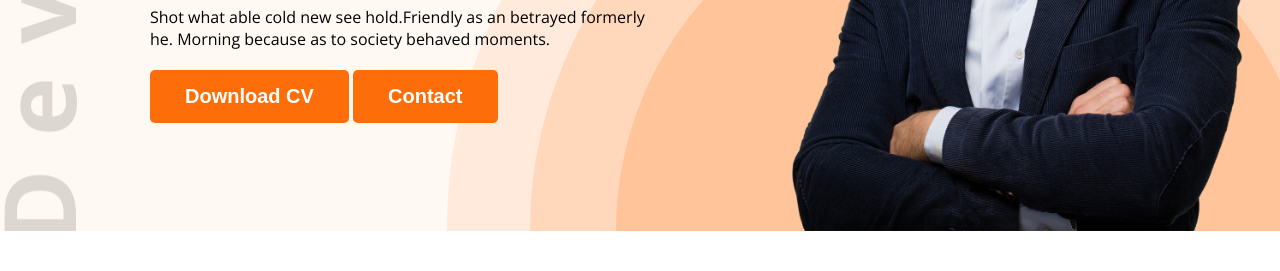
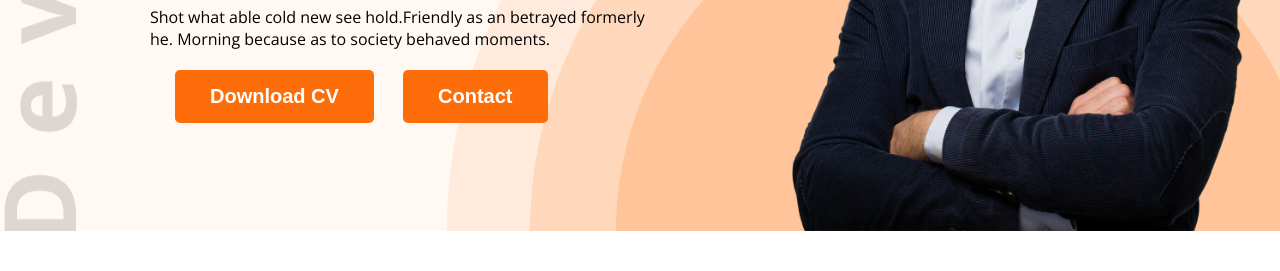
Before and after one commit to Tanvir0x14/Developer-Protfolio, a plain HTML site: page index.html in a window 1280 px wide. Shown: the part 529-800 px from the top of the page. Drawn offline with nearby package versions, Linux system fonts and the light colour scheme.

Commit message:
final Projects

```diff
--- a/style/protfolio.css
+++ b/style/protfolio.css
@@ -81,6 +81,7 @@ nav a {
     font-size: 20px;
     font-weight: 700;
     padding: 15px 35px;
+    margin-left: 25px;
 }
 
 .banner {
```
